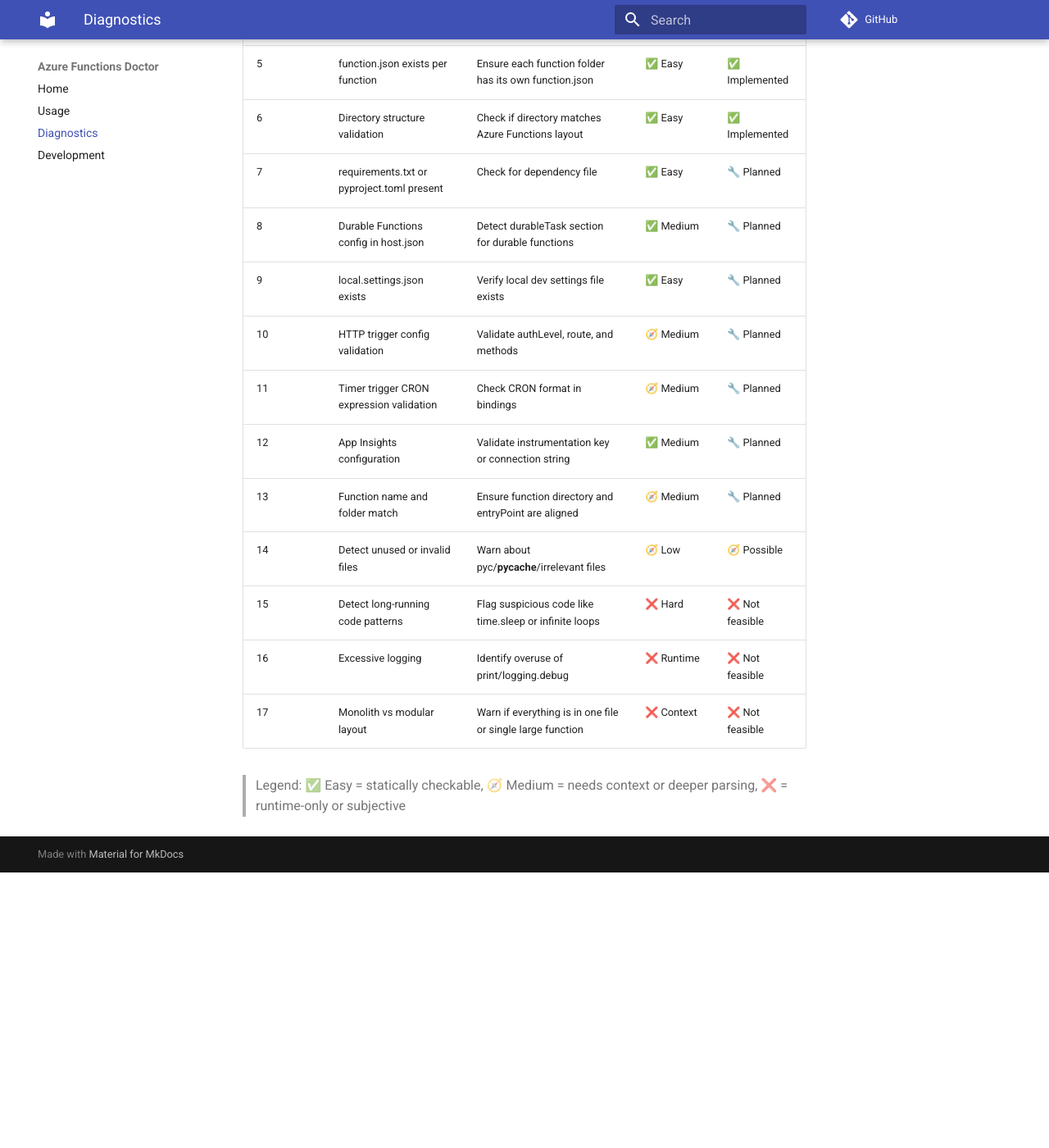
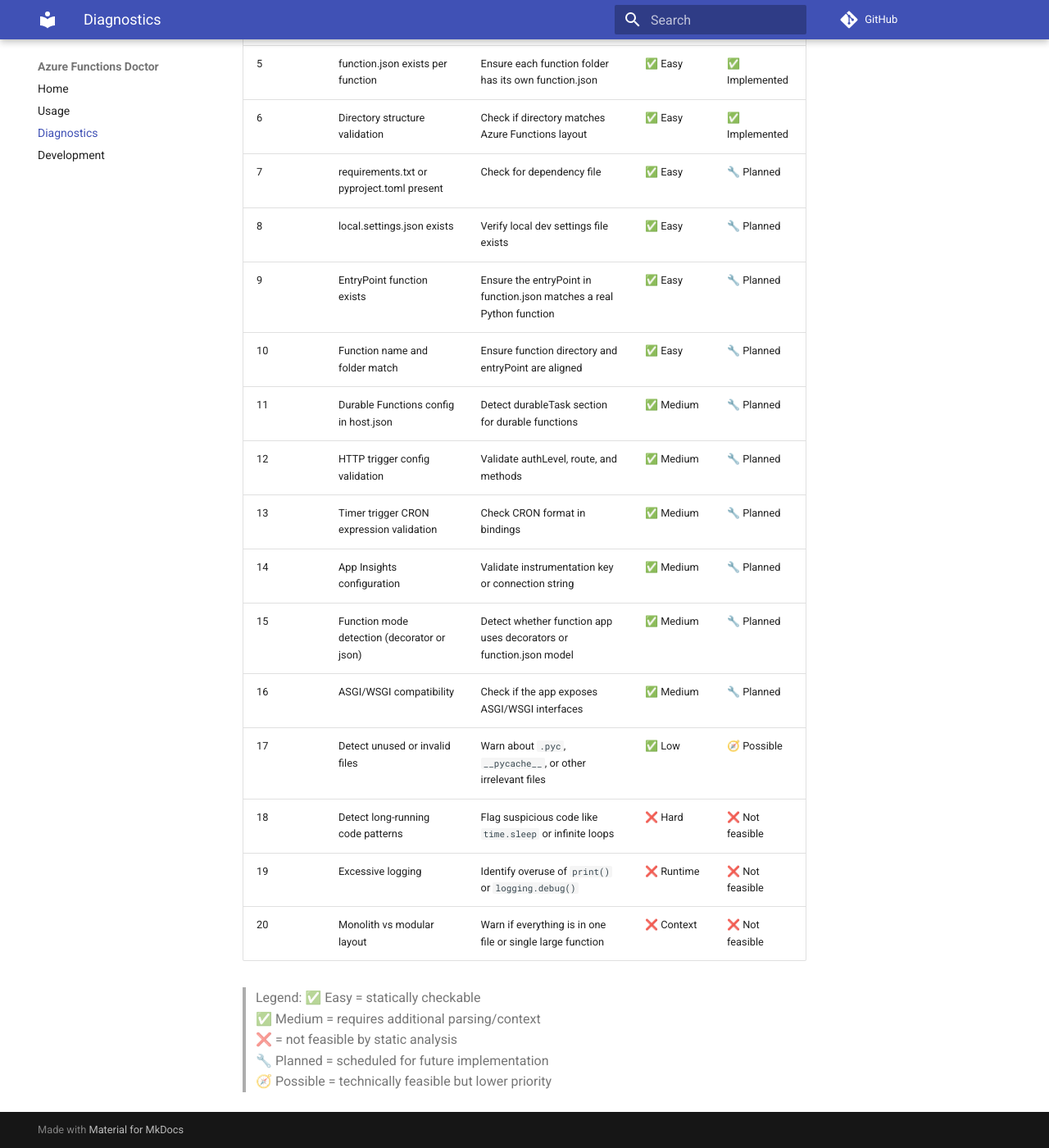
Before and after one commit to yeongseon/azure-functions-doctor-for-python, an MkDocs documentation site: the page built from docs/diagnostics.md, in a window 1280 px wide and 1400 px high, scrolled down 501 px. Shown: the whole window at 82% size. Built offline with MkDocs 1.6.1 and Material for MkDocs 9.7.7, drawn with Linux system fonts in a browser that asks for light colours; comment, search, counter and statistics services are not loaded; before the commit the page ends 1565 px from its top, so only the background shows below that; some of the changed text lies outside the part shown.

Commit message:
docs: update diagnostic checklist with unified table and official references

```diff
--- a/docs/diagnostics.md
+++ b/docs/diagnostics.md
@@ -1,26 +1,33 @@
 # Diagnostic Checks
 
-This document lists potential diagnostic features for Azure Functions Doctor, based on [Azure Functions Best Practices](https://learn.microsoft.com/en-us/azure/azure-functions/functions-best-practices?tabs=python).
+This document lists potential diagnostic features for Azure Functions Doctor, based on [Azure Functions Python Reference](https://learn.microsoft.com/en-us/azure/azure-functions/functions-reference-python?tabs=get-started%2Casgi%2Capplication-level&pivots=python-mode-decorators) and [Azure Functions Best Practices](https://learn.microsoft.com/en-us/azure/azure-functions/functions-best-practices?tabs=python).
 
-| # | Diagnostic Check                            | Description                                                  | Feasibility | Status     |
-|---|---------------------------------------------|--------------------------------------------------------------|-------------|------------|
-| 1 | Python version ≥ 3.9                        | Check if the runtime meets minimum requirements              | ✅ Easy      | ✅ Implemented |
-| 2 | Virtual environment (.venv) exists          | Ensure isolation of dependencies                             | ✅ Easy      | ✅ Implemented |
-| 3 | Azure Functions Core Tools installed        | Validate that `func` CLI is available                        | ✅ Easy      | ✅ Implemented |
-| 4 | host.json exists and is valid               | Ensure configuration file is present                         | ✅ Easy      | ✅ Implemented |
-| 5 | function.json exists per function           | Ensure each function folder has its own function.json        | ✅ Easy      | ✅ Implemented |
-| 6 | Directory structure validation              | Check if directory matches Azure Functions layout            | ✅ Easy      | ✅ Implemented |
-| 7 | requirements.txt or pyproject.toml present  | Check for dependency file                                    | ✅ Easy      | 🔧 Planned |
-| 8 | Durable Functions config in host.json       | Detect durableTask section for durable functions             | ✅ Medium    | 🔧 Planned |
-| 9 | local.settings.json exists                  | Verify local dev settings file exists                        | ✅ Easy      | 🔧 Planned |
-|10 | HTTP trigger config validation              | Validate authLevel, route, and methods                       | 🧭 Medium    | 🔧 Planned |
-|11 | Timer trigger CRON expression validation    | Check CRON format in bindings                                | 🧭 Medium    | 🔧 Planned |
-|12 | App Insights configuration                  | Validate instrumentation key or connection string            | ✅ Medium    | 🔧 Planned |
-|13 | Function name and folder match              | Ensure function directory and entryPoint are aligned         | 🧭 Medium    | 🔧 Planned |
-|14 | Detect unused or invalid files              | Warn about pyc/__pycache__/irrelevant files                  | 🧭 Low       | 🧭 Possible |
-|15 | Detect long-running code patterns           | Flag suspicious code like time.sleep or infinite loops       | ❌ Hard      | ❌ Not feasible |
-|16 | Excessive logging                           | Identify overuse of print/logging.debug                      | ❌ Runtime   | ❌ Not feasible |
-|17 | Monolith vs modular layout                  | Warn if everything is in one file or single large function   | ❌ Context   | ❌ Not feasible |
+| #  | Diagnostic Check                             | Description                                                                 | Feasibility | Status         |
+|----|----------------------------------------------|-----------------------------------------------------------------------------|-------------|----------------|
+| 1  | Python version ≥ 3.9                         | Check if the runtime meets minimum requirements                            | ✅ Easy      | ✅ Implemented |
+| 2  | Virtual environment (.venv) exists           | Ensure isolation of dependencies                                           | ✅ Easy      | ✅ Implemented |
+| 3  | Azure Functions Core Tools installed         | Validate that `func` CLI is available                                      | ✅ Easy      | ✅ Implemented |
+| 4  | host.json exists and is valid                | Ensure configuration file is present                                       | ✅ Easy      | ✅ Implemented |
+| 5  | function.json exists per function            | Ensure each function folder has its own function.json                      | ✅ Easy      | ✅ Implemented |
+| 6  | Directory structure validation               | Check if directory matches Azure Functions layout                          | ✅ Easy      | ✅ Implemented |
+| 7  | requirements.txt or pyproject.toml present   | Check for dependency file                                                  | ✅ Easy      | 🔧 Planned     |
+| 8  | local.settings.json exists                   | Verify local dev settings file exists                                      | ✅ Easy      | 🔧 Planned     |
+| 9  | EntryPoint function exists                   | Ensure the entryPoint in function.json matches a real Python function      | ✅ Easy      | 🔧 Planned     |
+|10  | Function name and folder match               | Ensure function directory and entryPoint are aligned                       | ✅ Easy      | 🔧 Planned     |
+|11  | Durable Functions config in host.json        | Detect durableTask section for durable functions                           | ✅ Medium    | 🔧 Planned     |
+|12  | HTTP trigger config validation               | Validate authLevel, route, and methods                                     | ✅ Medium    | 🔧 Planned     |
+|13  | Timer trigger CRON expression validation     | Check CRON format in bindings                                              | ✅ Medium    | 🔧 Planned     |
+|14  | App Insights configuration                   | Validate instrumentation key or connection string                          | ✅ Medium    | 🔧 Planned     |
+|15  | Function mode detection (decorator or json)  | Detect whether function app uses decorators or function.json model         | ✅ Medium    | 🔧 Planned     |
+|16  | ASGI/WSGI compatibility                      | Check if the app exposes ASGI/WSGI interfaces                              | ✅ Medium    | 🔧 Planned     |
+|17  | Detect unused or invalid files               | Warn about `.pyc`, `__pycache__`, or other irrelevant files                | ✅ Low       | 🧭 Possible     |
+|18  | Detect long-running code patterns            | Flag suspicious code like `time.sleep` or infinite loops                   | ❌ Hard      | ❌ Not feasible |
+|19  | Excessive logging                            | Identify overuse of `print()` or `logging.debug()`                         | ❌ Runtime   | ❌ Not feasible |
+|20  | Monolith vs modular layout                   | Warn if everything is in one file or single large function                 | ❌ Context   | ❌ Not feasible |
 
 > Legend:
-> ✅ Easy = statically checkable, 🧭 Medium = needs context or deeper parsing, ❌ = runtime-only or subjective
+> ✅ Easy = statically checkable
+> ✅ Medium = requires additional parsing/context
+> ❌ = not feasible by static analysis
+> 🔧 Planned = scheduled for future implementation
+> 🧭 Possible = technically feasible but lower priority
```
